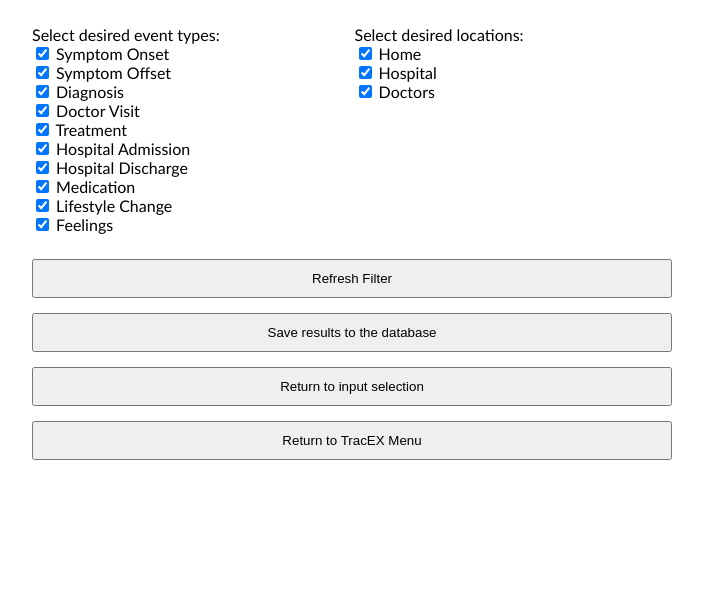
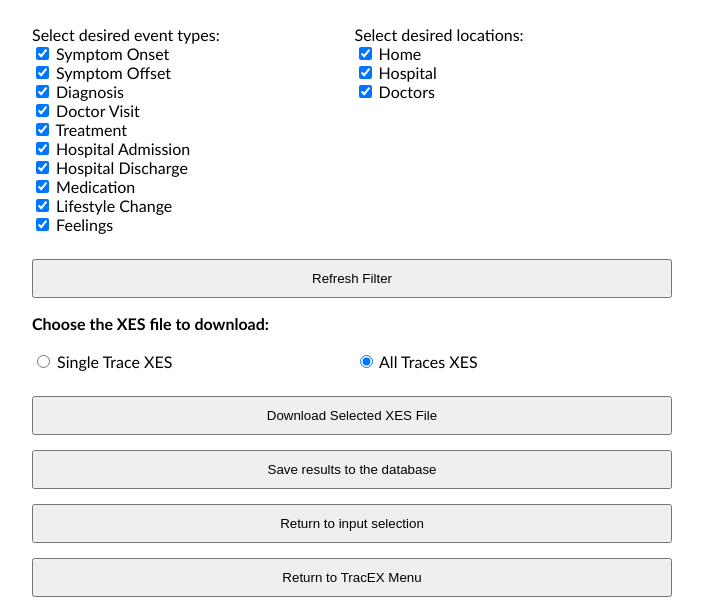
Before and after one commit to bptlab/TracEX, a Django app: template tracex_project/extraction/templates/result.html in a window 1280 px wide. Shown: the part 332-937 px from the top of the page, without its empty margins (288-991 px from the left). Before the commit the page ends 792 px from the top, so only its background shows below. Run offline with Django 4.2, Linux system fonts and the light colour scheme; the template is opened without the code that fills it: values that come from a table or form of the project are taken from there, others are empty; parts of the project's set-up code (start-up, migrations or seed data) failed here and were passed over.

Commit message:
added download_xes function into tracex and added button to download in result view :)

```diff
--- a/tracex_project/extraction/templates/result.html
+++ b/tracex_project/extraction/templates/result.html
@@ -87,6 +87,24 @@
         <input type="submit" value="Refresh Filter" class="button">
     </form>
 
+    <p style="margin-bottom: 0"><b>Choose the XES file to download:</b></p><br>
+    <form action="{% url 'download_xes' %}" method="post" enctype="multipart/form-data">
+        {% csrf_token %}
+
+        <div class="form-row">
+            <div class="form-column">
+                <input type="radio" id="single_trace" name="trace_type" value="single_trace" class="trace-radio">
+                <label for="single_trace">Single Trace XES</label>
+            </div>
+            <div class="form-column">
+                <input type="radio" id="all_traces" name="trace_type" value="all_traces" checked class="trace-radio">
+                <label for="all_traces">All Traces XES</label>
+            </div>
+        </div>
+
+        <input type="submit" value="Download Selected XES File" class="button">
+    </form>
+
     <a href="{% url 'save_success' %}">
         <button class="menu_button">Save results to the database</button>
     </a>
--- a/tracex_project/extraction/urls.py
+++ b/tracex_project/extraction/urls.py
@@ -4,6 +4,7 @@ from django.urls import path
 from . import views
 
 urlpatterns = [
+    path('download-xes/', views.download_xes, name='download_xes'),
     path("extraction/", views.JourneyInputView.as_view(), name="journey_input"),
     path("extraction/result/", views.ResultView.as_view(), name="result"),
     path(
```
Also changed, not shown: tracex_project/extraction/views.py (+24 -1 lines).
